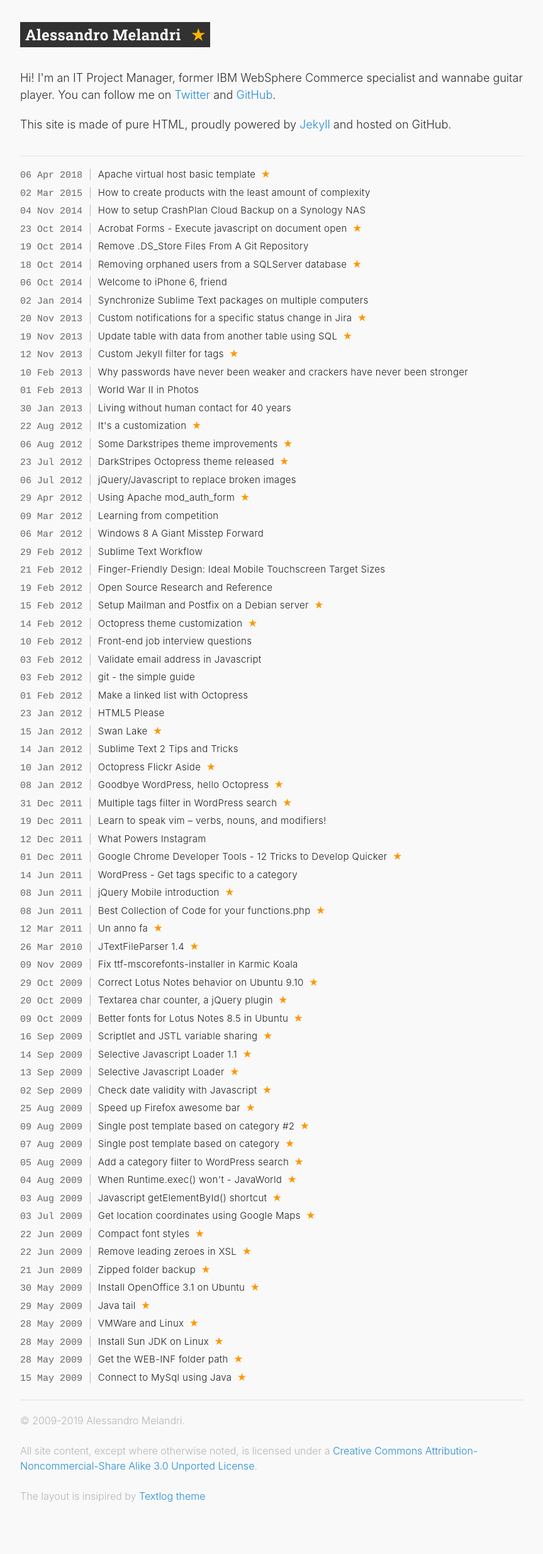
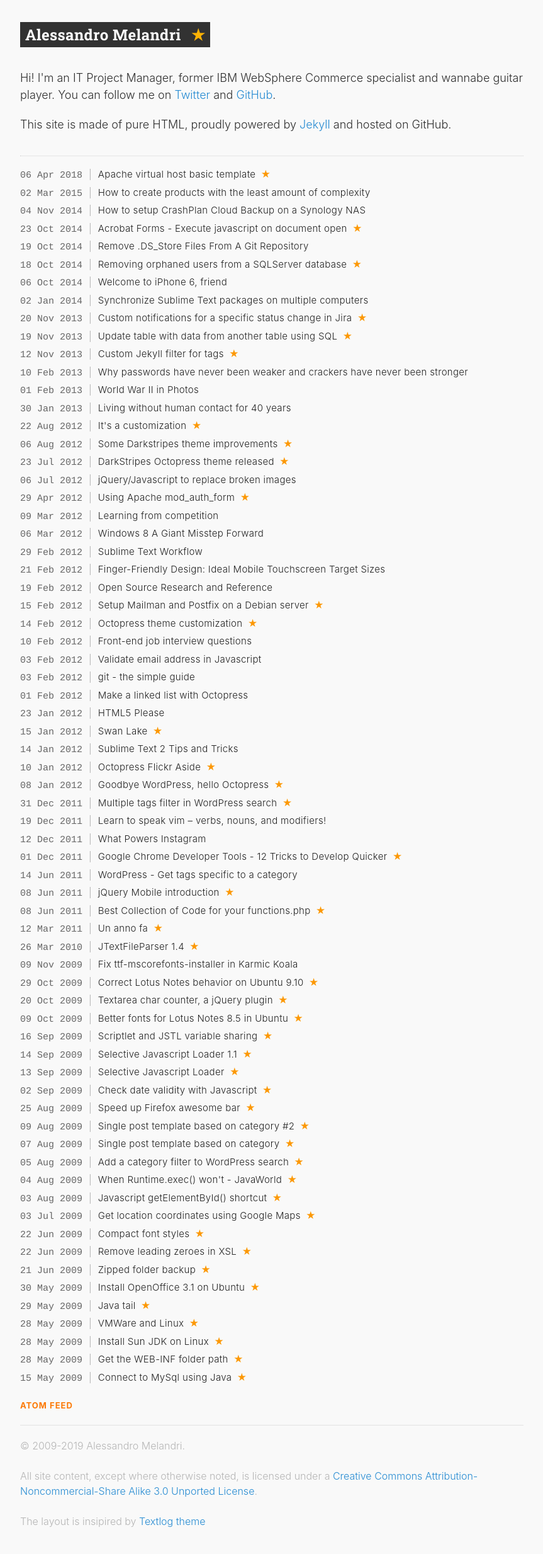
Before and after one commit to amelandri/amelandri.github.io, a Jekyll site: the page built from index.html, in a window 1280 px wide. Shown: the whole page at 63% size, without its empty margins (208-1071 px from the left). Built offline with Jekyll 4.4.1, drawn with Linux system fonts in a browser that asks for light colours; the list of posts is cut into pages by our own code; comment, search, counter and statistics services are not loaded; before the commit the page ends 2427 px from its top, so only the background shows below that.

Commit message:
Added atom feed link

```diff
--- a/index.html
+++ b/index.html
@@ -16,3 +16,5 @@ title: Home
 	{% endfor %}
 
 </div>
+
+<div class="atomfeed"> <a href="/atom.xml">ATOM FEED</a></div>
--- a/public/css/style.css
+++ b/public/css/style.css
@@ -121,7 +121,16 @@ body {
     padding-left: 0.2rem;
 }
 
+.atomfeed{
+    font-size: 0.65rem;
+    font-weight: bold;
+    margin-bottom: 1rem;
+    letter-spacing: 0.05rem;
+}
 
+.atomfeed a{
+    color: #FC7905;
+}
 
 
 
```
